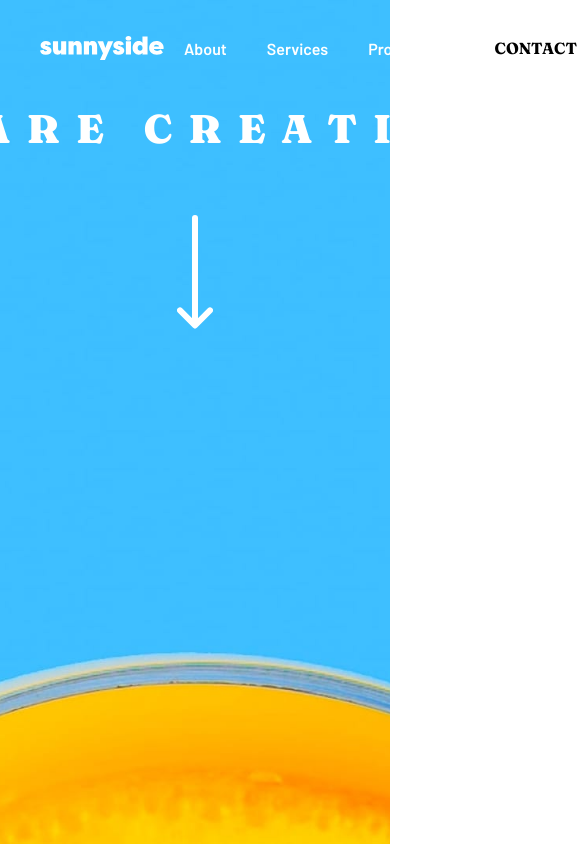
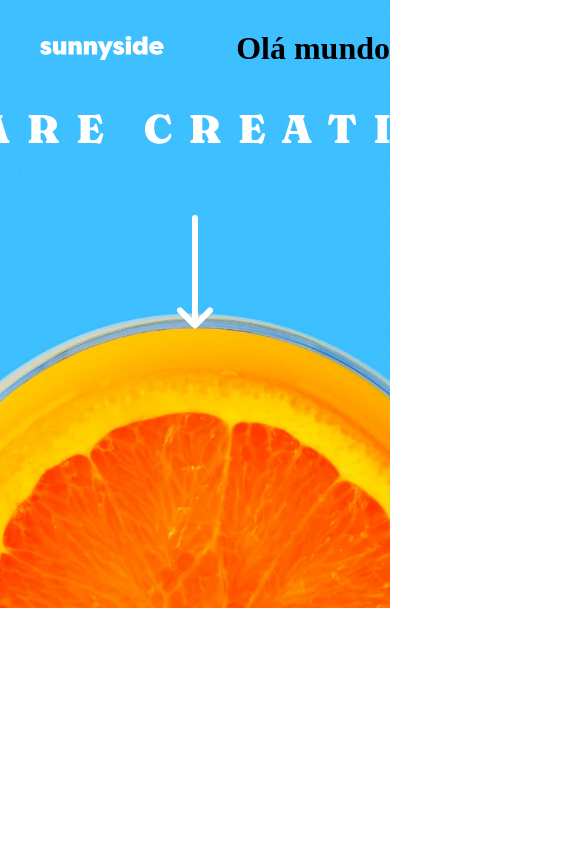
Before and after one commit to AstronautoLunar/sunnyside-agency-landing-page-main-react, a React (Create React App) app: page / in a window 390 px wide. Shown: the top 844 px of the page, 585 px wide, since content can reach past the window. Built offline with nearby package versions, Linux system fonts and the light colour scheme.

Commit message:
:construction: Desenvolvendo a janela da navigation mobile

```diff
--- a/src/components/BackgroundMain/styles.module.scss
+++ b/src/components/BackgroundMain/styles.module.scss
@@ -5,7 +5,7 @@ div#BackgroundMainData {
     background-position: 50% 80%;
 
     width: 100%;
-    height: 150vh;
+    height: 38rem;
 
     position: relative;
 
--- a/src/components/Header/NavHeaderDesktop/index.tsx
+++ b/src/components/Header/NavHeaderDesktop/index.tsx
@@ -5,7 +5,10 @@ type NavHeaderDesktopData = {
     marginRight?: number;
 }
 
-export default function NavHeaderDesktop({ children, marginRight }: NavHeaderDesktopData): any {
+export default function NavHeaderDesktop({
+    children,
+    marginRight,
+}: NavHeaderDesktopData): any {
     return (
         <nav
             id={styles.NavHeaderDesktop}
--- a/src/components/Header/index.tsx
+++ b/src/components/Header/index.tsx
@@ -1,3 +1,9 @@
+import {
+    useEffect,
+    useRef,
+    useState
+} from 'react';
+
 import Logo from './Logo';
 import NavHeaderDesktop from './NavHeaderDesktop';
 import { LinkNav } from '../universalComponents';
@@ -5,6 +11,29 @@ import { LinkNav } from '../universalComponents';
 import styles from './styles.module.scss';
 
 export default function Header():JSX.Element {
+    let [
+        navResponsive,
+        setNavResponsive
+    ] = useState(false);
+
+    const navResponsiveRef = useRef(navResponsive);
+
+    useEffect(() => {
+        const mediaQuerieList = matchMedia("(max-width: 782px)");
+
+        function changeNavResponsive(mediaQuerieList: any) {
+            if(mediaQuerieList.matches) {
+                setNavResponsive(navResponsiveRef.current = true);
+            } else {
+                setNavResponsive(navResponsiveRef.current = false);
+            }
+        }
+
+        changeNavResponsive(mediaQuerieList);
+
+        mediaQuerieList.addListener(changeNavResponsive);
+    }, [ navResponsiveRef ])
+
     const linksNavHeader = [
         {
             id: 1,
@@ -34,6 +63,14 @@ export default function Header():JSX.Element {
                 text="sunnyside"
                 marginLeft={40}
             />
+            {
+                navResponsiveRef.current
+                ?
+                (
+                    <h1>Olá mundo</h1>
+                )
+                :
+                (
                     <NavHeaderDesktop
                         marginRight={40}
                     >
@@ -47,6 +84,8 @@ export default function Header():JSX.Element {
                             ))
                         }
                     </NavHeaderDesktop>
+                )
+            }
         </header>
     )
 }
--- a/src/components/universalComponents/LinkNav/index.tsx
+++ b/src/components/universalComponents/LinkNav/index.tsx
@@ -9,65 +9,22 @@ export default function LinkNav({
     text,
     type
 }: LinkNavData):JSX.Element {
-    let backgroundColor = "";
-    let color = "";
-    let fontFamily = "";
-    let padding = {
-        leftRight: 0,
-        topBottom: 0
-    };
-    let fontWeight = 0;
-    let textTransform: any = '';
 
     const urlLink = "#"
 
-    switch(type) {
-        case "normal":
-        default:
-            backgroundColor = "transparent";
-            color = "#ffffff";
-            fontFamily = "Barlow, Helvetica, sans-serif";
-            padding = {
-                leftRight: 0,
-                topBottom: 0,
-            };
-            fontWeight = 600;
-            textTransform = 'none';
-            break;
-
-        case "strong":
-            backgroundColor = "#ffffff";
-            color = "#000000";
-            fontFamily = "Fraunces, Helvetica, sans-serif";
-            padding = {
-                leftRight: 27.0,
-                topBottom: 17.0
-            };
-            fontWeight = 700;
-            textTransform = 'uppercase';
-            break;
-    }
-
     return (
         <div
-            className={styles.LinkNav}
-            style={{
-                backgroundColor,
-                paddingLeft: padding.leftRight,
-                paddingRight: padding.leftRight,
-                paddingTop: padding.topBottom,
-                paddingBottom: padding.topBottom
-            }}
+            className={
+                type === "strong"
+                ?
+                styles.LinkNavDesktopStrong
+                :
+                styles.LinkNavDesktopNormal
+            }
         >
             <a
                 href={urlLink}
                 className={styles.textLink}
-                style={{
-                    color,
-                    fontFamily,
-                    fontWeight,
-                    textTransform
-                }}
 
             >
                 { text }
--- a/src/components/universalComponents/LinkNav/styles.module.scss
+++ b/src/components/universalComponents/LinkNav/styles.module.scss
@@ -1,4 +1,22 @@
-div.LinkNav {
+div.LinkNavDesktopNormal {
+    background-color: transparent;
+
+    padding: 0;
+
+    a.textLink {
+        color: var(--white);
+
+        font-family: Barlow, Helvetica, sans-serif;
+        font-weight: 600;
+
+
+        text-transform: none;
+    }
+}
+
+div.LinkNavDesktopNormal,
+div.LinkNavDesktopStrong
+{
     display: flex;
     justify-content: center;
     align-items: center;
@@ -8,8 +26,33 @@ div.LinkNav {
     margin: 0 20px;
 
     a.textLink {
-        color: var(--white);
-
         text-decoration: none;
     }
 }
+
+div.LinkNavDesktopStrong {
+    background-color: var(--white);
+
+    padding: 17px 27px;
+
+    cursor: pointer;
+
+    transition: all 200ms;
+
+    a.textLink {
+        color: var(--dark);
+
+        font-family: Fraunces, Helvetica, sans-serif;
+        font-weight: 700;
+
+        text-transform: uppercase;
+    }
+}
+
+div.LinkNavDesktopStrong:hover {
+    background-color: var(--white-alpha-button);
+
+    a.textLink {
+        color: var(--white);
+    }
+}
--- a/src/style/globals.scss
+++ b/src/style/globals.scss
@@ -19,4 +19,8 @@
     --dark-grayish-blue: hsl(232, 10%, 55%);
     --grayish-blue: hsl(210, 4%, 67%);
     --white: hsl(0, 0%, 100%);
+
+    // Extra Colors
+    --dark: #000000;
+    --white-alpha-button: rgba(255, 255, 255, 0.3);
 }
```
Also changed, not shown: src/components/WindowNavMobile/index.tsx (added, +18 -0 lines), src/components/WindowNavMobile/styles.module.scss (added, +17 -0 lines). Lines whose indentation alone changed are shown as unchanged.
